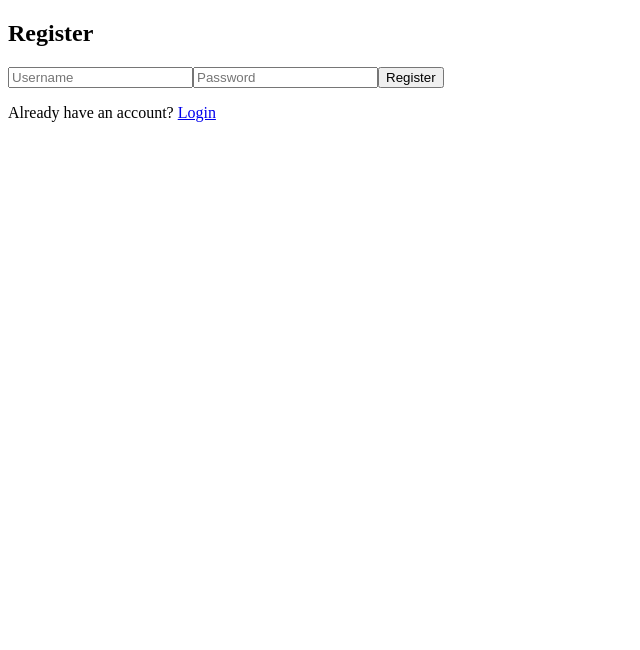
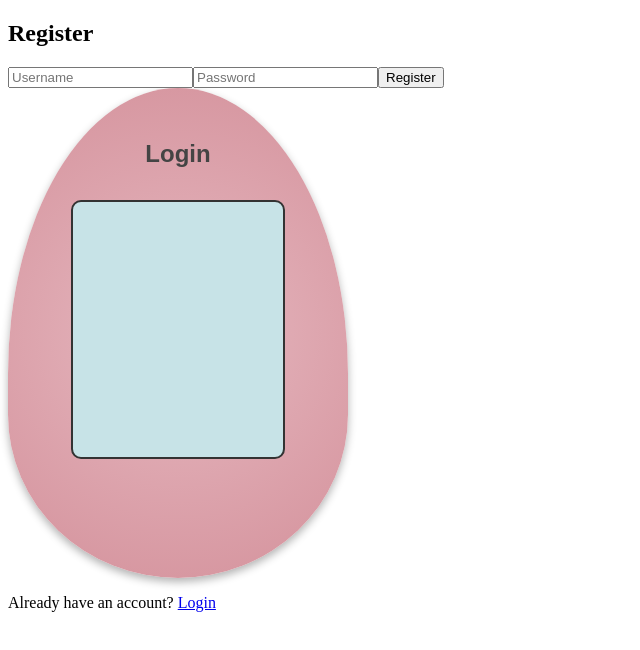
Before and after one commit to auan369/pet-app-frontend, a React (Create React App) app: page /register in a window 1280 px wide. Shown: the top 650 px of the page, without its empty margins (0-640 px from the left). Built offline with nearby package versions, Linux system fonts and the light colour scheme.

Commit message:
Edited UI to be egg shaped

```diff
--- a/src/components/IndicatorBar.css
+++ b/src/components/IndicatorBar.css
@@ -5,5 +5,5 @@
 
 .indicator-icon {
     margin: 2px;
-    font-size: 1.5rem;
+    font-size: 1.1rem;
 }
--- a/src/components/Login.js
+++ b/src/components/Login.js
@@ -28,6 +28,7 @@ function Login() {
   return (
     <>
     <div>
+      <h2>Login</h2>
       <form onSubmit={handleLogin}>
           <input
             type="username"
--- a/src/components/Pet.css
+++ b/src/components/Pet.css
@@ -6,3 +6,10 @@
     align-items: center;
     /* border: 1px solid red; */
 }
+
+.pet-container img {
+    height: 18vmin;
+    pointer-events: none;
+    image-rendering: pixelated;
+    /* border: solid 2px #000; */
+}
--- a/src/components/Pet.js
+++ b/src/components/Pet.js
@@ -61,7 +61,7 @@ function Pet(props) {
       {/* <p>Happiness:</p> */}
       <IndicatorBar level={Math.round(props.happiness/20)} maxLevel={5} icon="😀" />
       <div>
-        <img src={frameIndex? petImages[props.petType][0]: getEmotion()} className = "pico" alt="logo" style={{height: "20vmin", pointerEvents: "none", imageRendering: "pixelated"}}/>
+        <img src={frameIndex? petImages[props.petType][0]: getEmotion()} className = "pico" alt="logo" />
       </div>
       <IndicatorBar level={props.poopCount} maxLevel={3} icon="💩" />
     </div>
--- a/src/components/PetDashboard.css
+++ b/src/components/PetDashboard.css
@@ -9,6 +9,15 @@
     flex-direction: column;
     align-items: center;
     font-family: 'Press Start 2P', sans-serif;
+    /* aspect-ratio: 3 / 4; */
+    /* border-radius: 100% / 110% 110% 70% 95%; */
+    border-radius: 60% 60% 60% 60% / 70% 70% 40% 40%;
+  }
+
+  .tamagotchi-console h1 {
+    font-size: 1.5rem;
+    color: #444;
+    margin: 2rem;
   }
 
   .console-header {
@@ -18,8 +27,8 @@
   }
 
   .console-screen {
-    width: 90%;
-    height: 60%;
+    width: 60%;
+    height: 50%;
     background: #c7e3e7;
     border: 2px solid #333;
     border-radius: 10px;
@@ -40,7 +49,7 @@
     background-color: #8d6cab;
     border: none;
     border-radius: 50%;
-    font-size: 1.5rem;
+    font-size: 1rem;
     color: #fff;
     box-shadow: 0px 2px 4px rgba(0, 0, 0, 0.4);
     cursor: pointer;
@@ -51,3 +60,7 @@
     transform: translateY(2px);
     box-shadow: none;
   }
+
+  .console-buttons button span {
+    font-size: 0.5rem;
+  }
--- a/src/components/PetDashboard.js
+++ b/src/components/PetDashboard.js
@@ -118,8 +118,8 @@ function PetDashboard() {
         ) : ( <h1>Pet died :/...</h1> ) : ( <h1>Loading...</h1> )}
       </div>
       <div className="console-buttons">
-        <button onClick={() => { feedPet(10); } }>🍖 Feed</button>
-        <button onClick={() => { playPet(10); } }>🎾 Play</button>
+        <button onClick={() => { feedPet(10); } }>🍖 <span>Feed</span></button>
+        <button onClick={() => { playPet(10); } }>🎾 <span>Play</span></button>
         <button onClick={cleanPoop}>🧼 Clean</button>
       </div>
     </div>
--- a/src/components/Register.js
+++ b/src/components/Register.js
@@ -1,6 +1,7 @@
 import React, { useState } from 'react';
 import axios from 'axios';
 import { Link, useNavigate } from 'react-router-dom';
+import './PetDashboard.css';
 
 function Register() {
   const [username, setUsername] = useState('');
@@ -40,6 +41,14 @@ function Register() {
         />
         <button type="submit">Register</button>
       </form>
+      <div className="tamagotchi-console">
+      <h1 className="console-header">Login</h1>
+      <div className="console-screen">
+        <div className="console-buttons">
+
+        </div>
+      </div>
+      </div>
       <p>Already have an account? <Link to="/">Login</Link></p>
     </div>
   );
```
